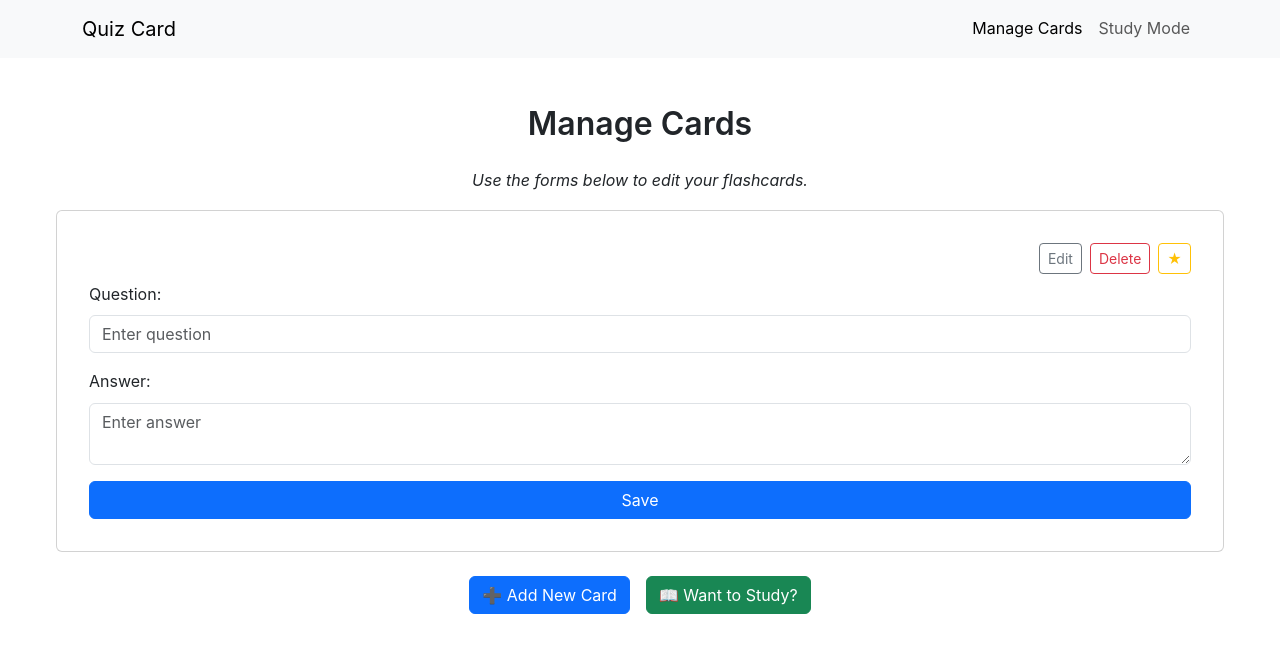
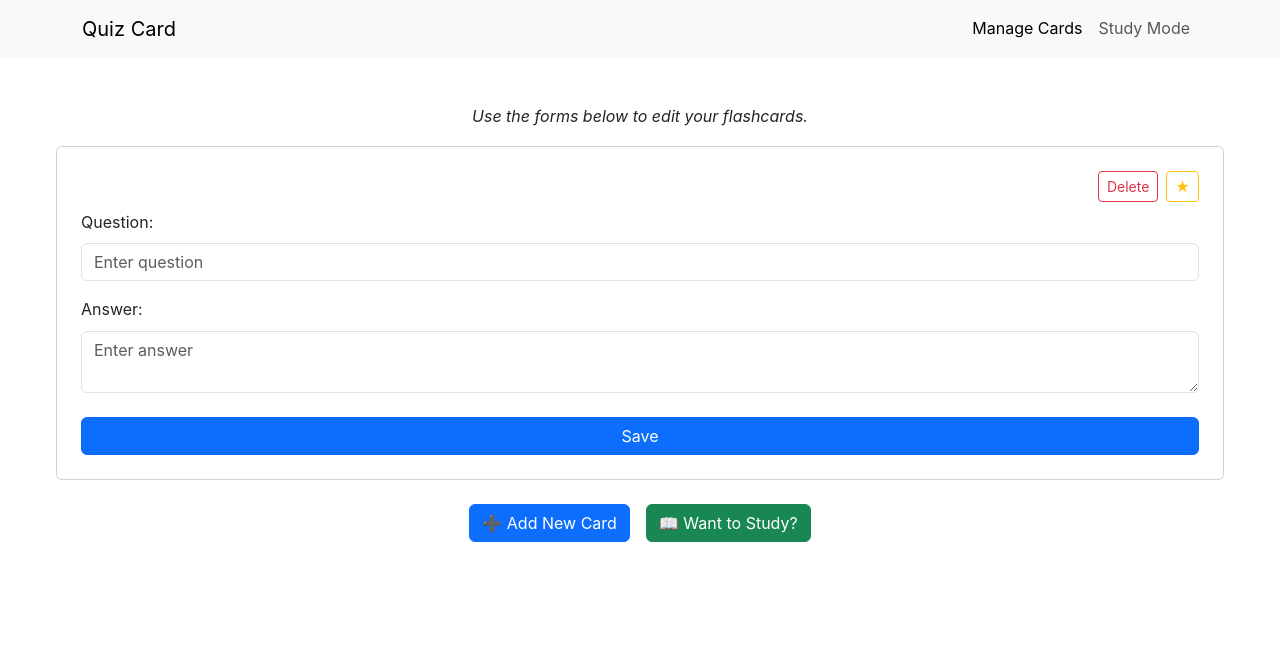
Before and after one commit to Dossman-thomas/Quiz-Card, a React (Vite) app: page /manage-cards in a window 1280 px wide. Both pictures are taken after a click on the button "➕ Add New Card". Shown: the top 652 px of the page. Built offline with nearby package versions, Linux system fonts and the light colour scheme.

Commit message:
local storage crud services operational utilizing local storage!

```diff
--- a/src/components/CardForm.jsx
+++ b/src/components/CardForm.jsx
@@ -26,18 +26,10 @@ export default function CardForm({
   };
 
   return (
-    <Card className="mb-3 p-3 mx-auto">
+    <Card className="mb-4 p-2 mx-auto">
       <Card.Body>
         {/* Top-right action buttons */}
         <div className="d-flex justify-content-end mb-2">
-          <Button
-            variant="outline-secondary"
-            size="sm"
-            className="me-2"
-            onClick={() => onEdit && onEdit(id, { question, answer })}
-          >
-            Edit
-          </Button>
           <Button
             variant="outline-danger"
             size="sm"
@@ -67,7 +59,7 @@ export default function CardForm({
             />
           </Form.Group>
 
-          <Form.Group controlId={`answer-${id}`} className="mb-3">
+          <Form.Group controlId={`answer-${id}`} className="mb-4">
             <Form.Label className="text-start w-100">Answer: </Form.Label>
             <Form.Control
               type="textarea"
@@ -78,7 +70,7 @@ export default function CardForm({
               onChange={(e) => setAnswer(e.target.value)}
             />
           </Form.Group>
-          <Button type="submit" className="w-100">
+          <Button type="submit" className="w-100" onClick={handleSubmit}>
             Save
           </Button>
         </Form>
--- a/src/pages/ManageCards.jsx
+++ b/src/pages/ManageCards.jsx
@@ -2,7 +2,13 @@ import { useState, useEffect } from "react";
 import { useNavigate } from "react-router-dom";
 import Button from "react-bootstrap/Button";
 import CardForm from "../components/CardForm";
-import { getCards, createCard, updateCard, deleteCard, toggleStarred } from "../services/cardService"
+import {
+  getCards,
+  createCard,
+  updateCard,
+  deleteCard,
+  toggleStarred,
+} from "../services/cardService";
 
 export default function ManageCardsPage() {
   // State to add new cards to the page
@@ -29,19 +35,26 @@ export default function ManageCardsPage() {
 
 // Handle saving a card
 const handleSaveCard = async (id, fields) => {
-  const savedCard = await createCard({ id, ...fields });
-  setCards((prev) =>
-    prev.map((c) => (c.id === id ? savedCard : c))
-  );
+  const existingCard = cards.find((c) => c.id === id);
+
+  let savedCard;
+  if (existingCard && existingCard.question !== "" && existingCard.answer !== "") {
+    // card already exists, so update it
+    savedCard = await updateCard(id, fields);
+  } else {
+    // brand new card, so create it
+    savedCard = await createCard({ id, ...fields });
+  }
+
+  setCards((prev) => prev.map((c) => (c.id === id ? savedCard : c)));
 };
 
 
   // Update a card
-const handleUpdateCard = async (id, fields) => {
-  const updated = await updateCard(id, fields);
-  setCards((prev) => prev.map((c) => (c.id === id ? updated : c)));
-};
-
+  const handleUpdateCard = async (id, fields) => {
+    const updated = await updateCard(id, fields);
+    setCards((prev) => prev.map((c) => (c.id === id ? updated : c)));
+  };
 
   // Delete a card
   const handleDeleteCard = async (id) => {
@@ -49,10 +62,9 @@ const handleUpdateCard = async (id, fields) => {
     setCards((prev) => prev.filter((card) => card.id !== id));
   };
 
-
   return (
     <div className="p-4 mt-5">
-      <h1 className="mb-4">Manage Cards</h1>
+      {/* <h1 className="mb-4">Manage Cards</h1> */}
       <p>
         <em>Use the forms below to edit your flashcards.</em>
       </p>
@@ -63,9 +75,9 @@ const handleUpdateCard = async (id, fields) => {
           id={card.id}
           question={card.question}
           answer={card.answer}
+          onSave={handleSaveCard}
           onUpdate={handleUpdateCard}
           onDelete={handleDeleteCard}
-          onSave={handleSaveCard}
         />
       ))}
 
```
